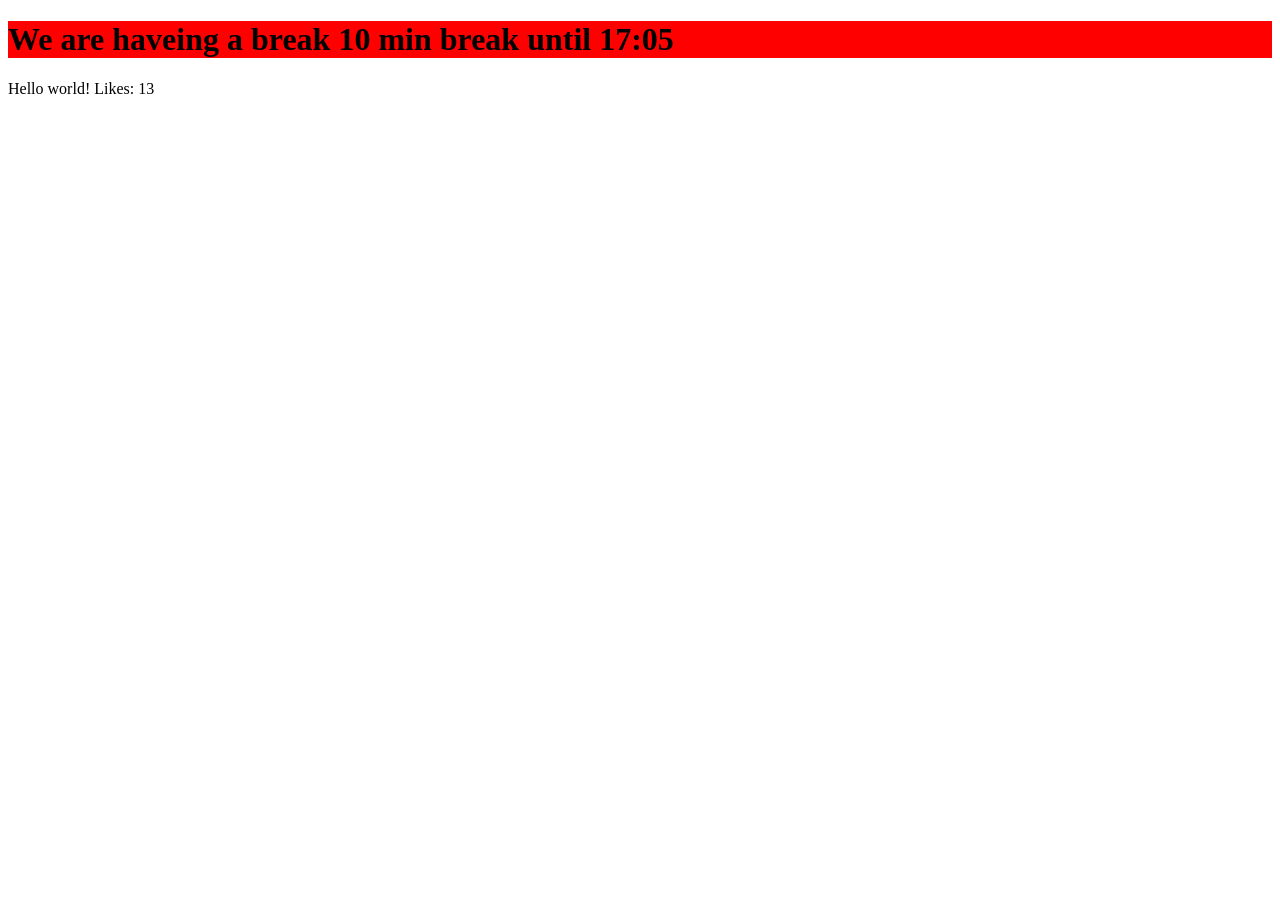
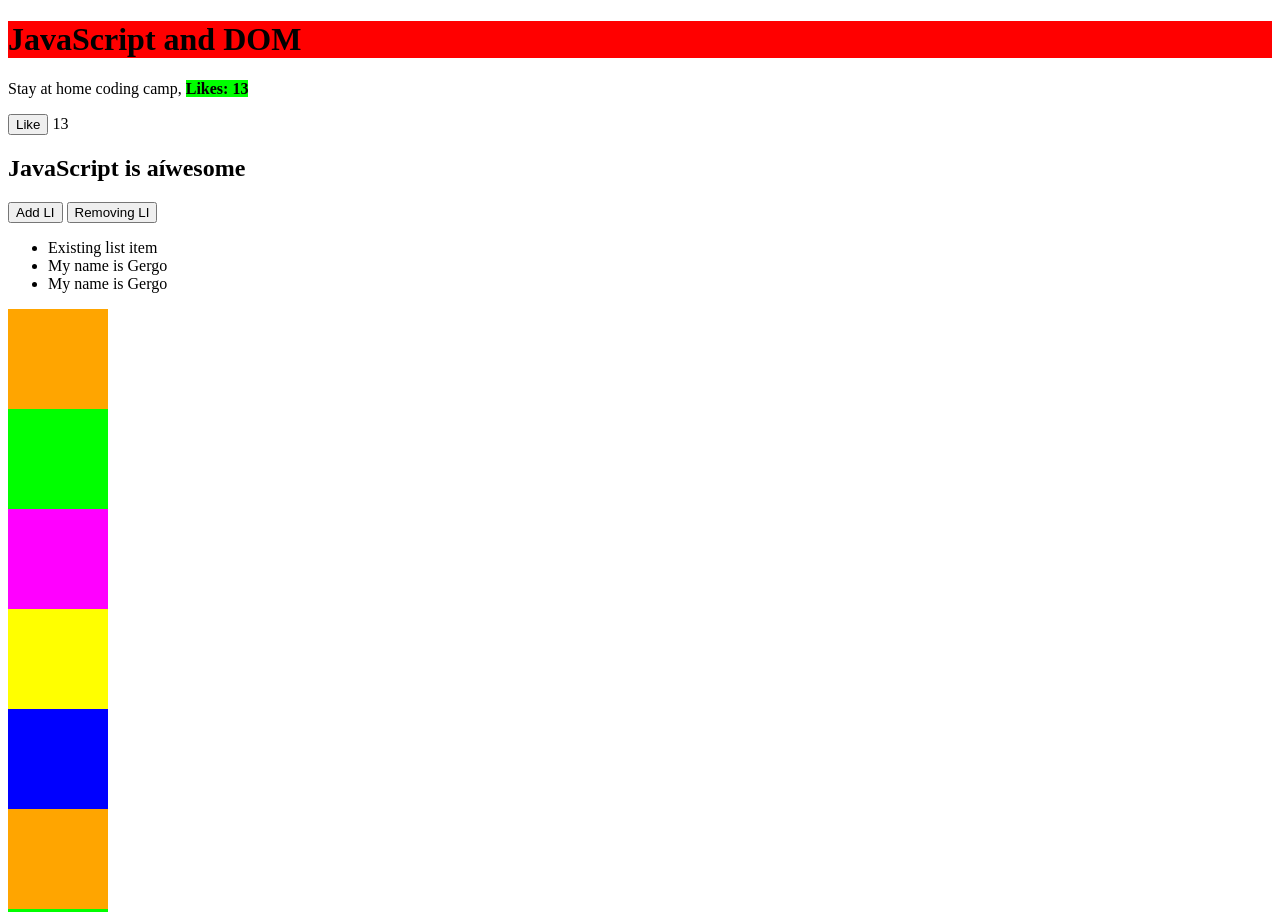
Before and after one commit to paleszgergo/sah-js-examples-april-13, a plain HTML site: page index.html in a window 1280 px wide. Shown: the top 912 px of the page. Before the commit the page ends 800 px from the top, so only its background shows below. Drawn offline with nearby package versions, Linux system fonts and the light colour scheme.

Commit message:
update 4th part

```diff
--- a/index.html
+++ b/index.html
@@ -8,8 +8,14 @@
 </head>
 <body>
     <h1>Javascript and DOM material examples</h1>
-    <p>Hello world! <span>Likes: 13</span></p>
-
+    <p>Hello world!</p> <button id="like-button">Like</button> <span id="like">13</span>
+    <h2>JavaScript is aíwesome</h2>
+    <button id="add-button">Add LI</button>
+    <button id="remove-button">Removing LI</button>
+    <ul>
+        <li>Existing list item</li>
+    </ul>
+    <div id="box-container"></div>
     <script src="https://code.jquery.com/jquery-3.5.0.min.js"></script>
     <script src="script.js"></script>
 
--- a/script.js
+++ b/script.js
@@ -1,3 +1,6 @@
+
+// The third part
+
 let name = 'Gergo';
 
 name + "'s apples";
@@ -5,6 +8,80 @@ name + "'s apples";
 console.log(name + "'s apples")
 console.log("Hello wolrd!")
 
-$('h1').text('We are haveing a break 10 min break until 17:05')
+$('h1').text('JavaScript and DOM')
+$('p').html('Stay at home coding camp, <strong>Likes: 13</strong>')
+
+$('strong').css('background', 'lime');
+
+let color = 'blue'
+
+$('h2').toggleClass('color');  //on
+$('h2').toggleClass('color');  //off
+
+$('ul').append('<li>My name is ' + name + '</li>')
+$('ul').append('<li>My name is ' + name + '</li>')
+
+let addButtonHandler = () => {
+    if ($('li').length < 5) {
+        $('ul').append('<li>My name is ' + name + '</li>');
+    }
+
+};
+
+$('#add-button').click(addButtonHandler);
+
+$('#remove-button').click(() => {
+    $('li:last-child').remove();
+});
+
+// This is the fourth part
+
+let age = 13;
+
+console.log('Starting the if');
+
+if (age < 18) {
+    console.log('Not old enough to drink vodka');
+} else {
+    console.log('Old enought to drink vodka');
+}
+
+console.log('This is after the if');
 
 // this is a javascript comment
+
+
+$('#like-button').click(() => {
+    $('#like').text(Number($('#like').text())+ 1);
+});
+
+// like button
+
+let colors = ['orange', 'lime', 'magenta', 'yellow', 'blue'];
+
+$('#box-container').append('<div class="box"></div>');
+$('.box:last-child').css('background', colors[0]);
+
+$('#box-container').append('<div class="box"></div>');
+$('.box:last-child').css('background', colors[1]);
+
+$('#box-container').append('<div class="box"></div>');
+$('.box:last-child').css('background', colors[2]);
+
+$('#box-container').append('<div class="box"></div>');
+$('.box:last-child').css('background', colors[3]);
+
+$('#box-container').append('<div class="box"></div>');
+$('.box:last-child').css('background', colors[4]);
+
+colors.push('purple');
+colors.push('red');
+
+colors.forEach((color) => {
+    $('#box-container').append('<div class="box"></div>');
+    $('.box:last-child').css('background', color);
+});
+
+for (let i = 0; i < 100; i++) {
+    console.log(i);
+}
--- a/style.css
+++ b/style.css
@@ -1,3 +1,12 @@
 h1 {
     background: red;
 }
+
+.blue {
+    background: blue;
+}
+
+.box {
+    width: 100px;
+    height: 100px;
+}
```
